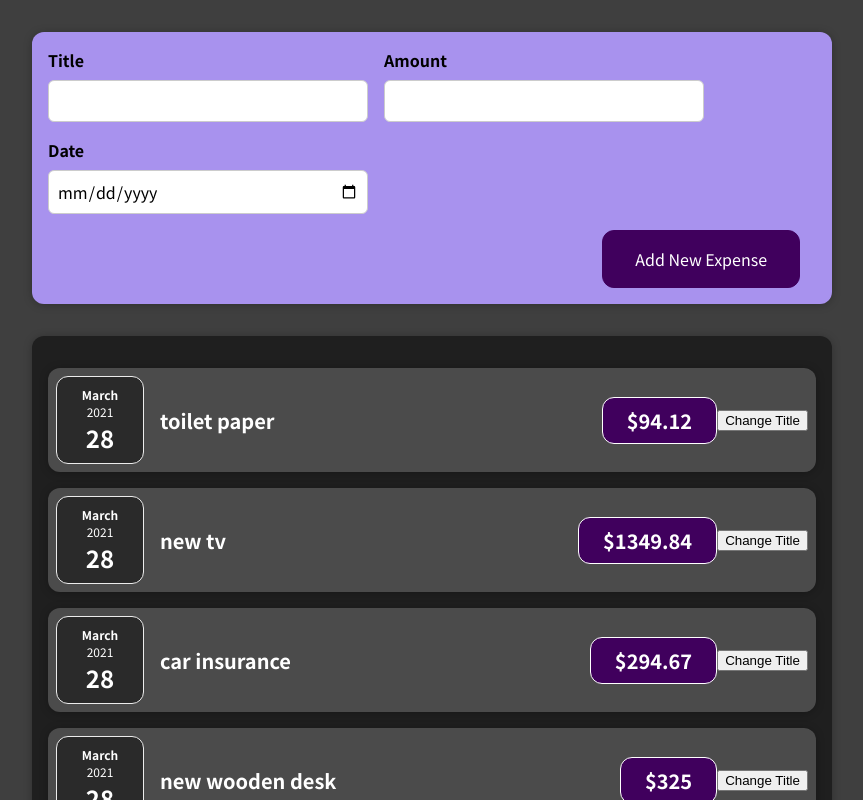
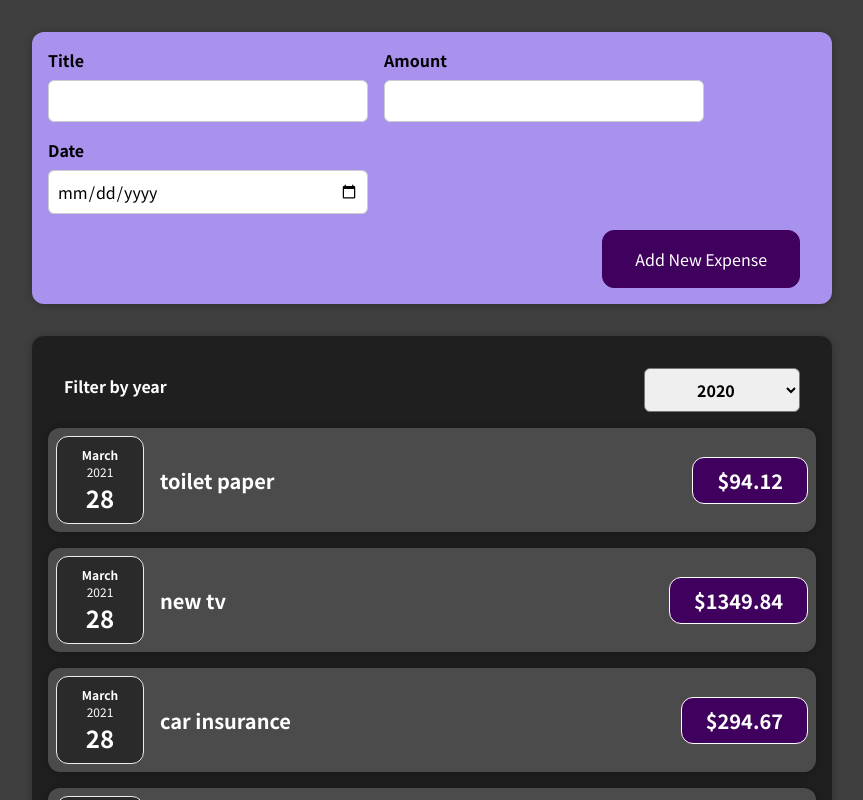
Before and after one commit to etorres-revature/React-Expense_Tracker, a React (Create React App) app: page / in a window 1280 px wide. Shown: the top 800 px of the page, without its empty margins (208-1071 px from the left). Built offline with nearby package versions, Linux system fonts and the light colour scheme.

Commit message:
filter added

```diff
--- a/src/App.js
+++ b/src/App.js
@@ -23,9 +23,14 @@
       date: new Date(2021, 2, 28),
     },
   ];
+
+  const addExpenseHandler = (expense) => {
+    console.log(expense);
+  };
+
   return (
     <div>
-      <NewExpense />
+      <NewExpense onAddExpense={addExpenseHandler} />
       <Expenses expenses={expenses} />
     </div>
   );
--- a/src/components/NewExpense/ExpenseForm.js
+++ b/src/components/NewExpense/ExpenseForm.js
@@ -1,7 +1,7 @@
 import React, { useState } from "react";
 import "./ExpenseForm.css";
 
-const ExpenseForm = () => {
+const ExpenseForm = (props) => {
   const [enteredTitle, setEnteredTitle] = useState("");
   const [enteredAmount, setEnteredAmount] = useState("");
   const [enteredDate, setEnteredDate] = useState("");
@@ -41,7 +41,7 @@
       date: new Date(enteredDate),
     };
 
-    console.log(expenseData);
+    props.onSaveExpenseData(expenseData);
     setEnteredTitle("");
     setEnteredAmount("");
     setEnteredDate("");
--- a/src/components/NewExpense/NewExpense.js
+++ b/src/components/NewExpense/NewExpense.js
@@ -1,10 +1,18 @@
 import ExpenseForm from "./ExpenseForm";
 import "./NewExpense.css";
 
-const NewExpense = () => {
+const NewExpense = (props) => {
+  const saveExpenseDataHandler = (enteredExpenseData) => {
+    const expenseData = {
+      ...enteredExpenseData,
+      id: Math.random().toString(),
+    };
+    props.onAddExpense(expenseData);
+  };
+
   return (
     <div className="new-expense">
-      <ExpenseForm />
+      <ExpenseForm onSaveExpenseData={saveExpenseDataHandler} />
     </div>
   );
 };
--- /dev/null
+++ b/src/components/expenses/ExpenseFilter.css
@@ -0,0 +1,24 @@
+.expenses-filter {
+  color: white;
+  padding: 0 1rem;
+}
+
+.expenses-filter__control {
+  display: flex;
+  width: 100%;
+  align-items: center;
+  justify-content: space-between;
+  margin: 1rem 0;
+}
+
+.expenses-filter label {
+  font-weight: bold;
+  margin-bottom: 0.5rem;
+}
+
+.expenses-filter select {
+  font: inherit;
+  padding: 0.5rem 3rem;
+  font-weight: bold;
+  border-radius: 6px;
+}
--- /dev/null
+++ b/src/components/expenses/ExpenseFilter.js
@@ -0,0 +1,25 @@
+import React from "react";
+
+import "./ExpenseFilter.css";
+
+const ExpenseFilter = (props) => {
+  const dropdownChangeHandler = (e) => {
+    props.onFilterChange(e.target.value);
+  };
+
+  return (
+    <div className="expenses-filter">
+      <div className="expenses-filter__control">
+        <label>Filter by year</label>
+        <select value={props.selectedYear} onChange={dropdownChangeHandler}>
+          <option value="2022">2022</option>
+          <option value="2021">2021</option>
+          <option value="2020">2020</option>
+          <option value="2019">2019</option>
+        </select>
+      </div>
+    </div>
+  );
+};
+
+export default ExpenseFilter;
--- a/src/components/expenses/ExpenseItem.js
+++ b/src/components/expenses/ExpenseItem.js
@@ -1,25 +1,17 @@
-import React, { useState } from "react";
+import React from "react";
 import Card from "../UI/Card";
 import ExpenseDate from "./ExpenseDate";
 
 import "./ExpenseItem.css";
 
 const ExpenseItem = (expenses) => {
-  const [title, setTtitle] = useState(expenses.title);
-
-  const clickHandler = () => {
-    setTtitle("Joe Mama!!");
-    console.log("the title has been updated to", title);
-  };
-
   return (
     <Card className="expense-item">
       <ExpenseDate date={expenses.date} />
       <div className="expense-item__description">
-        <h2>{title}</h2>
+        <h2>{expenses.title}</h2>
         <div className="expense-item__price">${expenses.amount} </div>
       </div>
-      <button onClick={clickHandler}>Change Title</button>
     </Card>
   );
 };
--- a/src/components/expenses/Expenses.js
+++ b/src/components/expenses/Expenses.js
@@ -1,11 +1,22 @@
+import React, { useState } from "react";
 import ExpenseItem from "./ExpenseItem";
 import Card from "../UI/Card";
+import ExpenseFilter from "./ExpenseFilter";
 
 import "./Expenses.css";
 
 const Expenses = (props) => {
+  const [filteredYear, setFilteredYear] = useState("2020");
+
+  const filterChangeHandler = (selectedYear) => {
+    setFilteredYear(selectedYear);
+  };
   return (
     <Card className="expenses">
+      <ExpenseFilter
+        selectedYear={filteredYear}
+        onFilterChange={filterChangeHandler}
+      />
       <ExpenseItem
         title={props.expenses[0].title}
         amount={props.expenses[0].amount}
```
Also changed, not shown: 1 other file (tests, documents, lock files or other folders).
